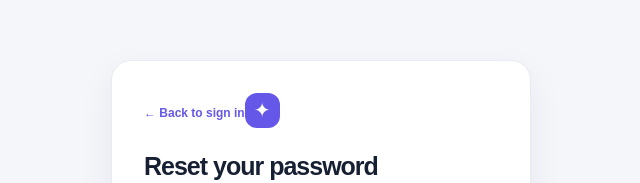
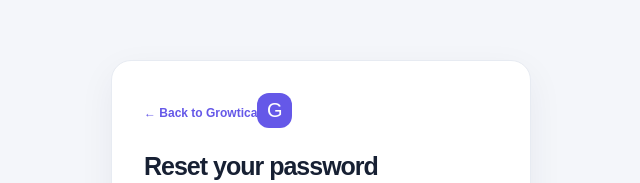
Before and after one commit to Rjkamal-coder/My-Sphere-, a plain HTML site: page forgot-password.html in a window 1280 px wide. Shown: the part 169-352 px from the top of the page, without its empty margins (319-959 px from the left). Drawn offline with nearby package versions, Linux system fonts and the light colour scheme.

Commit message:
Modify forgot password page layout and styles
Updated the back link text and added a new stylesheet.

```diff
--- a/forgot-password.html
+++ b/forgot-password.html
@@ -1 +1 @@
-<!doctype html><html lang="en"><head><meta charset="utf-8"><meta name="viewport" content="width=device-width,initial-scale=1"><title>Reset password</title><link rel="stylesheet" href="css/themes.css"><link rel="stylesheet" href="css/style.css"><script src="https://cdn.jsdelivr.net/npm/@supabase/supabase-js@2"></script><script src="js/supabase-config.js"></script></head><body class="standalone"><main class="auth-card"><a href="index.html" class="back-link">← Back to sign in</a><div class="brand-mark">✦</div><h1>Reset your password</h1><p class="muted">We’ll email you a secure reset link.</p><form id="reset-form"><label>Email address<input id="reset-email" type="email" required></label><button class="btn primary full">Send reset link</button></form><p id="reset-message" class="message"></p></main><script src="js/auth-pages.js"></script></body></html>
+<!doctype html><html lang="en"><head><meta charset="utf-8"><meta name="viewport" content="width=device-width,initial-scale=1"><title>Reset password</title><link rel="stylesheet" href="css/themes.css"><link rel="stylesheet" href="css/style.css"><link rel="stylesheet" href="css/public.css"><script src="https://cdn.jsdelivr.net/npm/@supabase/supabase-js@2"></script><script src="js/supabase-config.js"></script></head><body class="standalone"><main class="auth-card"><a href="index.html" class="back-link">← Back to Growtica</a><div class="brand-mark">G</div><h1>Reset your password</h1><p class="muted">We’ll email you a secure reset link.</p><form id="reset-form"><label>Email address<input id="reset-email" type="email" required></label><button class="btn primary full">Send reset link</button></form><p id="reset-message" class="message"></p></main><script src="js/auth-pages.js"></script></body></html>
```
